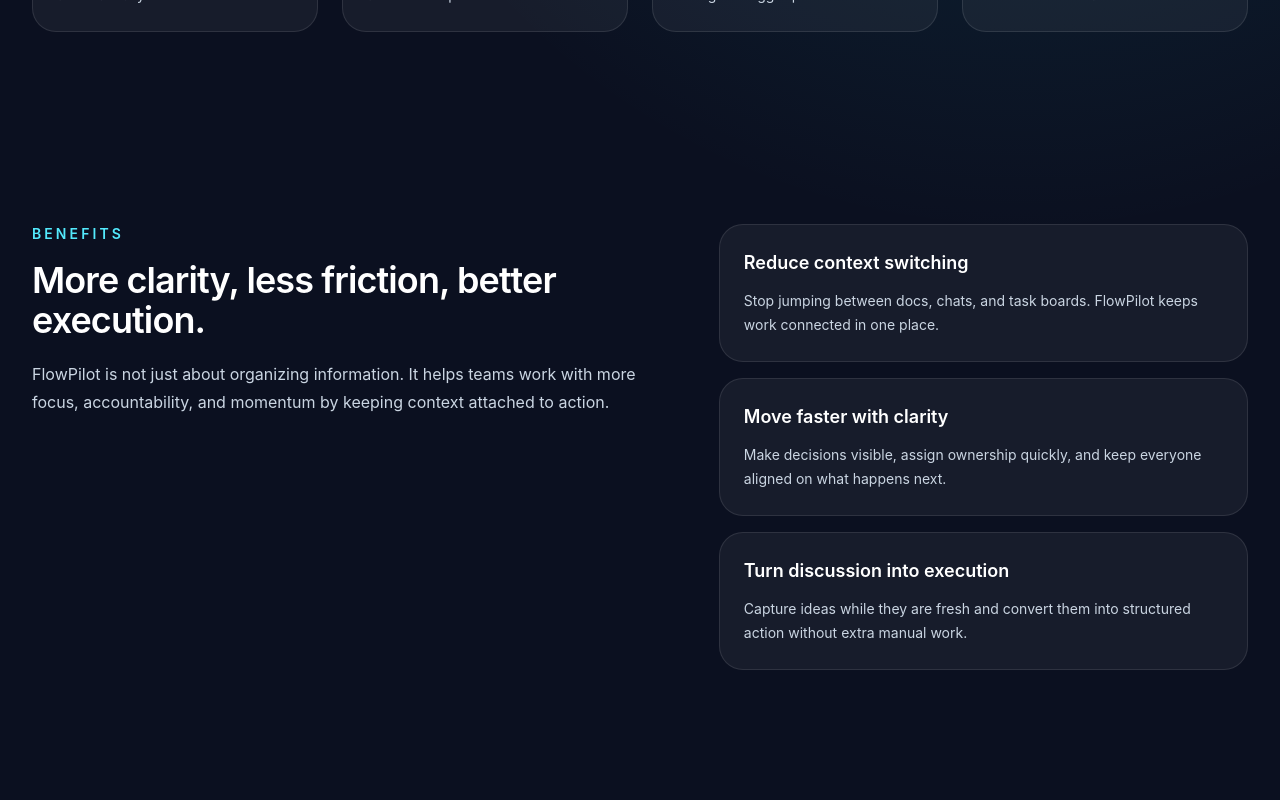
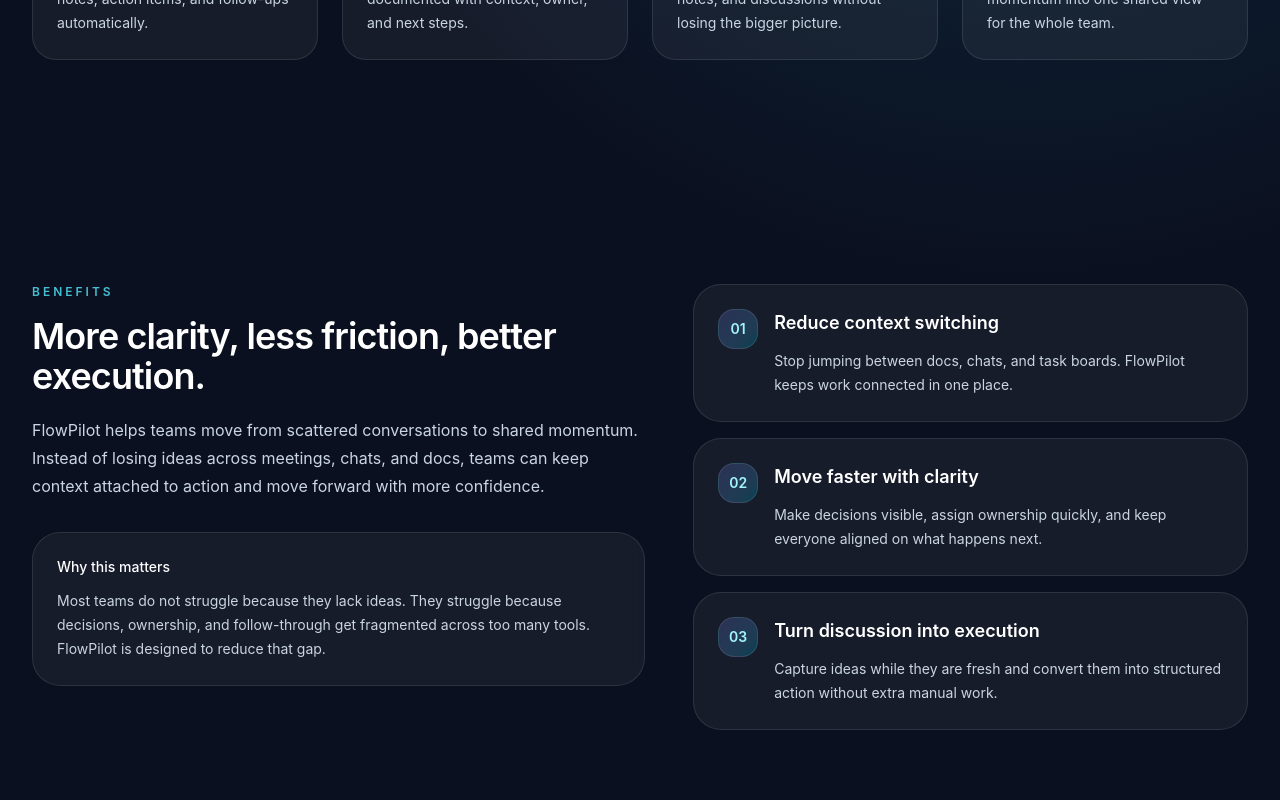
Before and after one commit to Mariana0908/flowpilot-landing-page, a React (Vite) app: page / in a window 1280 px wide. Shown: the part 1160-1960 px from the top of the page. Built offline with nearby package versions, Linux system fonts and the light colour scheme.

Commit message:
feat: add benefits section with value-driven messaging

```diff
--- a/src/components/layout/Section.tsx
+++ b/src/components/layout/Section.tsx
@@ -9,7 +9,7 @@
 
 export function Section({ id, children, className }: SectionProps) {
   return (
-    <section id={id} className={cn('py-20 sm:py-24', className)}>
+    <section id={id} className={cn('py-24 sm:py-28', className)}>
       {children}
     </section>
   )
--- a/src/components/sections/Benefits.tsx
+++ b/src/components/sections/Benefits.tsx
@@ -6,31 +6,56 @@
   return (
     <Section id="benefits" className="relative">
       <Container>
-        <div className="grid gap-10 lg:grid-cols-[1.1fr_0.9fr] lg:items-start">
+        <div className="grid gap-12 lg:grid-cols-[1.05fr_0.95fr] lg:items-start">
           <div>
-            <p className="text-sm font-semibold uppercase tracking-[0.22em] text-cyan-300">
+            <p className="text-xs font-semibold uppercase tracking-[0.25em] text-cyan-300/80">
               Benefits
             </p>
-            <h2 className="mt-4 text-3xl font-semibold tracking-tight text-white sm:text-4xl">
+
+            <h2 className="mt-4 max-w-2xl text-3xl font-semibold tracking-tight text-white sm:text-4xl">
               More clarity, less friction, better execution.
             </h2>
+
             <p className="mt-5 max-w-2xl text-base leading-7 text-slate-300">
-              FlowPilot is not just about organizing information. It helps teams
-              work with more focus, accountability, and momentum by keeping context
-              attached to action.
+              FlowPilot helps teams move from scattered conversations to shared
+              momentum. Instead of losing ideas across meetings, chats, and docs,
+              teams can keep context attached to action and move forward with more
+              confidence.
             </p>
+
+            <div className="mt-8 rounded-[1.75rem] border border-white/10 bg-white/5 p-6 backdrop-blur">
+              <p className="text-sm font-medium text-white">
+                Why this matters
+              </p>
+              <p className="mt-3 text-sm leading-6 text-slate-300">
+                Most teams do not struggle because they lack ideas. They struggle
+                because decisions, ownership, and follow-through get fragmented
+                across too many tools. FlowPilot is designed to reduce that gap.
+              </p>
+            </div>
           </div>
 
           <div className="space-y-4">
-            {benefits.map((benefit) => (
+            {benefits.map((benefit, index) => (
               <article
                 key={benefit.title}
-                className="rounded-3xl border border-white/10 bg-white/5 p-6 transition hover:border-indigo-400/30 hover:bg-white/[0.07]"
+                className="rounded-[1.75rem] border border-white/10 bg-white/5 p-6 transition duration-300 hover:-translate-y-1 hover:border-indigo-400/30 hover:bg-white/[0.07] hover:shadow-lg hover:shadow-cyan-500/10"
               >
-                <h3 className="text-lg font-semibold text-white">{benefit.title}</h3>
-                <p className="mt-3 text-sm leading-6 text-slate-300">
-                  {benefit.description}
-                </p>
+                <div className="flex items-start gap-4">
+                  <div className="flex h-10 w-10 shrink-0 items-center justify-center rounded-2xl border border-white/10 bg-gradient-to-br from-indigo-400/20 to-cyan-400/20 text-sm font-semibold text-cyan-200">
+                    0{index + 1}
+                  </div>
+
+                  <div>
+                    <h3 className="text-lg font-semibold text-white">
+                      {benefit.title}
+                    </h3>
+
+                    <p className="mt-3 text-sm leading-6 text-slate-300">
+                      {benefit.description}
+                    </p>
+                  </div>
+                </div>
               </article>
             ))}
           </div>
--- a/src/components/sections/Features.tsx
+++ b/src/components/sections/Features.tsx
@@ -8,7 +8,7 @@
     <Section id="features">
       <Container>
         <div className="max-w-2xl">
-          <p className="text-sm font-semibold uppercase tracking-[0.22em] text-cyan-300">
+          <p className="text-xs font-semibold uppercase tracking-[0.22em] text-cyan-300/80">
             Features
           </p>
           <h2 className="mt-4 text-3xl font-semibold tracking-tight text-white sm:text-4xl">
--- a/src/components/ui/FeatureCard.tsx
+++ b/src/components/ui/FeatureCard.tsx
@@ -5,7 +5,7 @@
 
 export function FeatureCard({ title, description }: FeatureCardProps) {
   return (
-    <article className="group rounded-3xl border border-white/10 bg-white/5 p-6 transition duration-300 hover:-translate-y-1 hover:border-cyan-400/30 hover:bg-white/[0.07]">
+    <article className="group rounded-3xl border border-white/10 bg-white/5 p-6 transition duration-300 hover:shadow-lg hover:shadow-cyan-500/10 hover:bg-white/[0.07]">
       <div className="mb-4 h-10 w-10 rounded-2xl bg-gradient-to-br from-indigo-400/30 to-cyan-400/30 ring-1 ring-white/10" />
 
       <h3 className="text-lg font-semibold text-white">{title}</h3>
```
